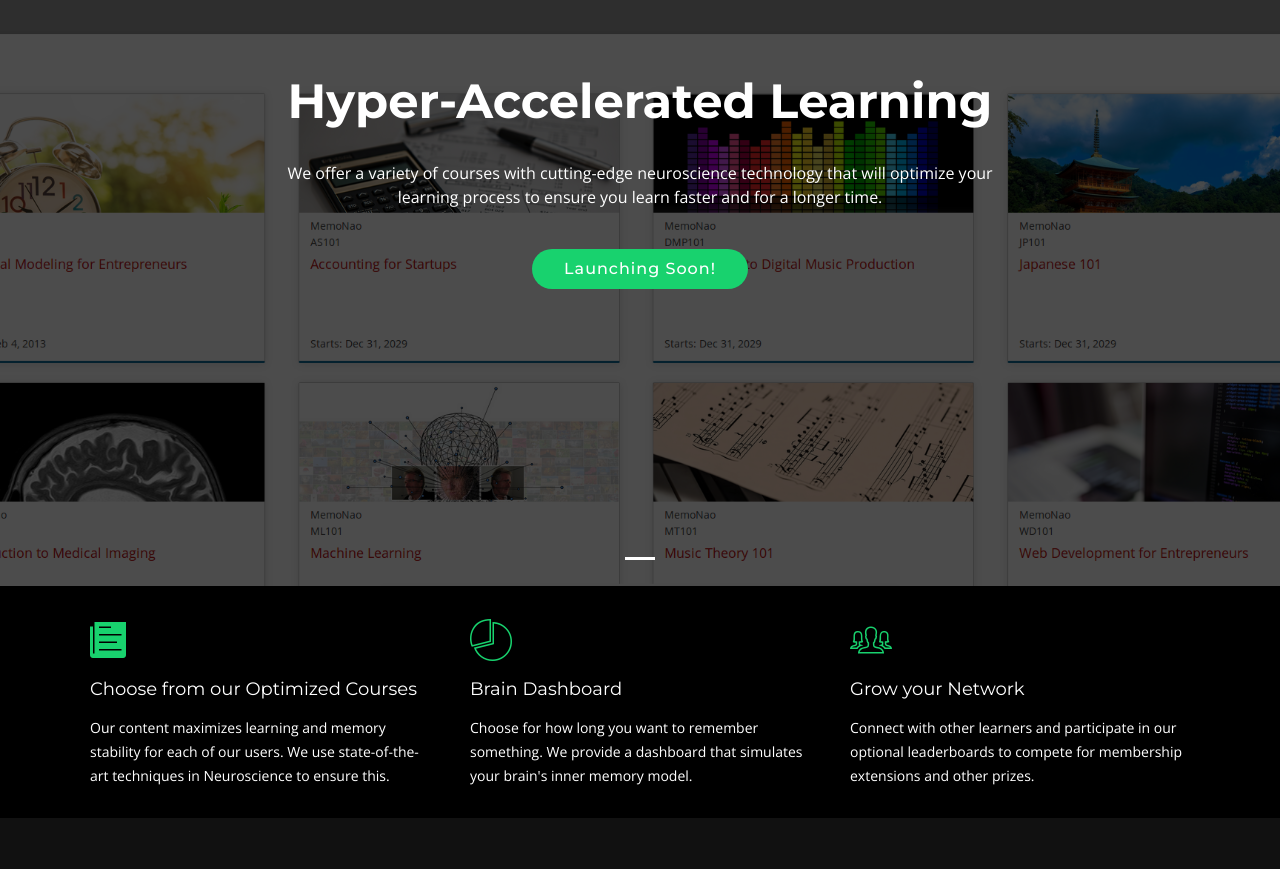
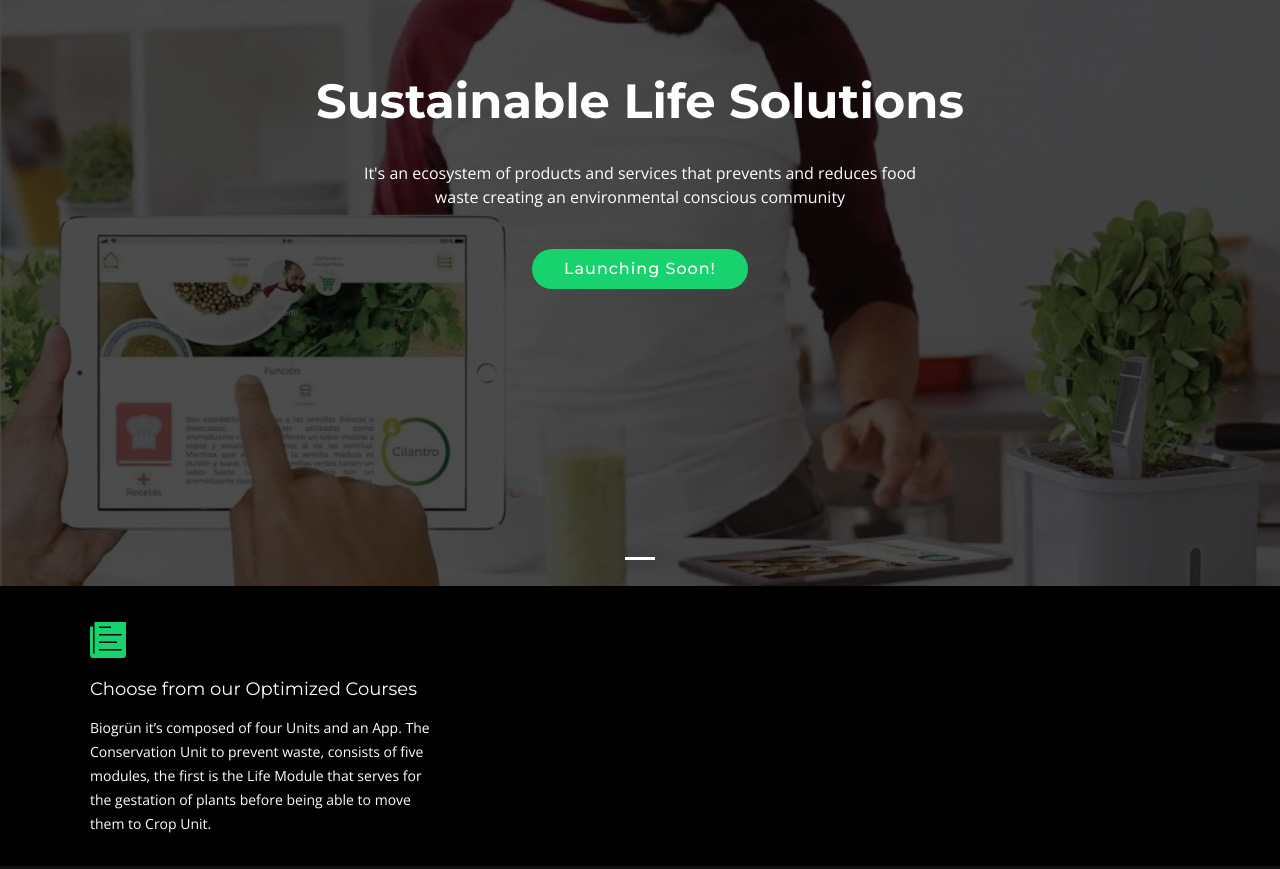
Before and after one commit to biogrun/biogrun.github.io, a plain HTML site: page index.html in a window 1280 px wide. Shown: the part 214-1083 px from the top of the page. Drawn offline with nearby package versions, Linux system fonts and the light colour scheme; files whose address does not match are found by name.

Commit message:
Added photos and some text

```diff
--- a/index.html
+++ b/index.html
@@ -2,7 +2,7 @@
 <html lang="en">
 <head>
   <meta charset="utf-8">
-  <title>Biogrun</title>
+  <title>Biogrün</title>
   <meta content="width=device-width, initial-scale=1.0" name="viewport">
   <meta content="" name="keywords">
   <meta content="" name="description">
@@ -80,11 +80,11 @@
         <div class="carousel-inner" role="listbox">
 
           <div class="carousel-item active">
-            <div class="carousel-background"><img src="img/intro-carousel/1.png" alt=""></div>
+            <div class="carousel-background"><img src="img/intro-carousel/54.jpg" alt=""></div>
             <div class="carousel-container">
               <div class="carousel-content">
-			  <h2>Hyper-Accelerated Learning </h2>
-                <p>We offer a variety of courses with cutting-edge neuroscience technology that will optimize your learning process to ensure you learn faster and for a longer time.</p>
+			  <h2>Sustainable Life Solutions</h2>
+                <p>It's an ecosystem of products and services that prevents and reduces food waste creating an environmental conscious community</p>
                 <a href="" class="btn-get-started scrollto">Launching Soon!</a>
               </div>
             </div>
@@ -118,20 +118,22 @@
           <div class="col-lg-4 box">
 			<i class="icon ion-ios-paper"></i>
             <h4 class="title"><a href="">Choose from our Optimized Courses</a></h4>
-            <p class="description">Our content maximizes learning and memory stability for each of our users. We use state-of-the-art techniques in Neuroscience to ensure this.</p>
+            <p class="description">
+Biogrün it’s composed of four Units and an App. The Conservation Unit to prevent waste, consists of five modules, the first is the Life Module that serves for the gestation of plants before being able to move them to Crop Unit.
+			</p>
           </div>
 
-          <div class="col-lg-4 box">
-			<i class="icon ion-ios-pie-outline"></i>
-            <h4 class="title"><a href="">Brain Dashboard</a></h4>
-            <p class="description">Choose for how long you want to remember something. We provide a dashboard that simulates your brain's inner memory model.</p>
-          </div>
+          <!--<div class="col-lg-4 box">-->
+			<!--<i class="icon ion-ios-pie-outline"></i>-->
+            <!--<h4 class="title"><a href="">Brain Dashboard</a></h4>-->
+            <!--<p class="description">Choose for how long you want to remember something. We provide a dashboard that simulates your brain's inner memory model.</p>-->
+          <!--</div>-->
 
-          <div class="col-lg-4 box">
-			<i class="icon ion-ios-people-outline"></i>
-            <h4 class="title"><a href="">Grow your Network</a></h4>
-            <p class="description">Connect with other learners and participate in our optional leaderboards to compete for membership extensions and other prizes.</p>
-          </div>
+          <!--<div class="col-lg-4 box">-->
+			<!--<i class="icon ion-ios-people-outline"></i>-->
+            <!--<h4 class="title"><a href="">Grow your Network</a></h4>-->
+            <!--<p class="description">Connect with other learners and participate in our optional leaderboards to compete for membership extensions and other prizes.</p>-->
+          <!--</div>-->
 
         </div>
       </div>
@@ -809,7 +811,9 @@
 
     <div class="container">
       <div class="copyright">
-        &copy; Copyright <strong>Biogrun</strong>. All Rights Reserved
+        &copy; Copyright <strong>Biogrün</strong>. All Rights Reserved
+
+
       </div>
       <div class="credits">
         <!--
```
Also changed, not shown: img/intro-carousel/10.jpg, img/intro-carousel/113-1024x724.jpg (added), img/intro-carousel/27604053_1624785577613421_1910679021_o-copia-1024x576.jpg (added), img/intro-carousel/54.jpg (added), img/intro-carousel/73-copia-1024x458.jpg (added), img/intro-carousel/compost-unit-03-1024x724.jpg (added).
